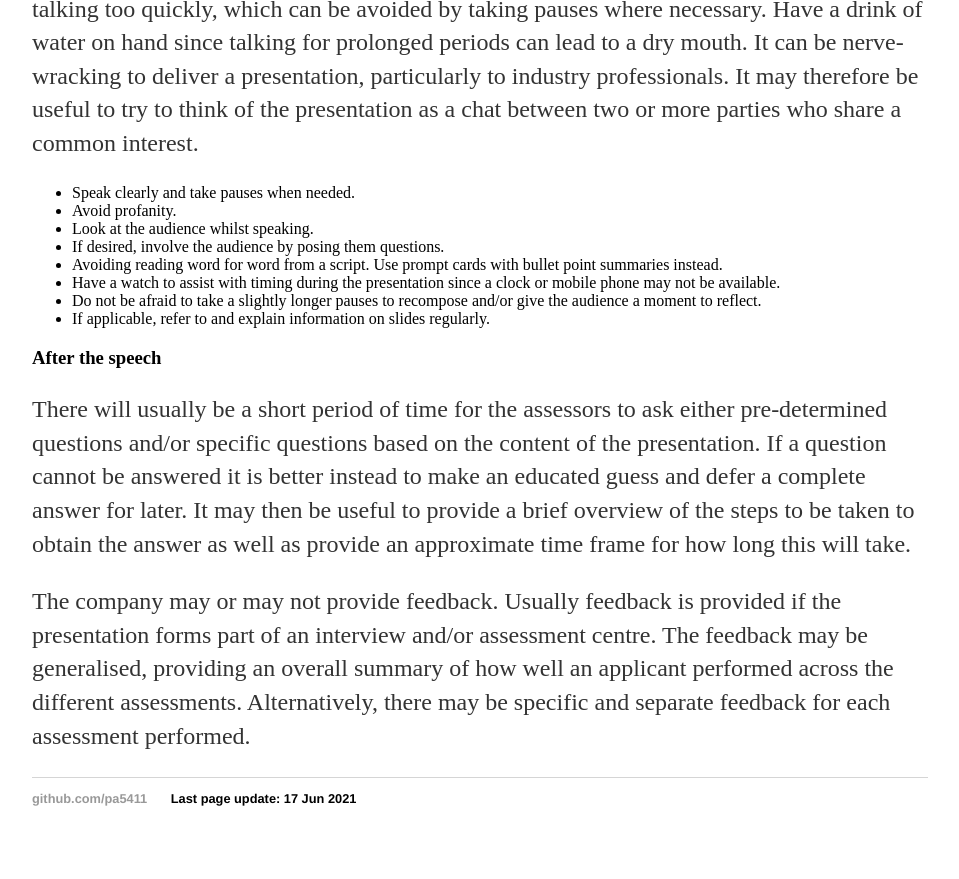
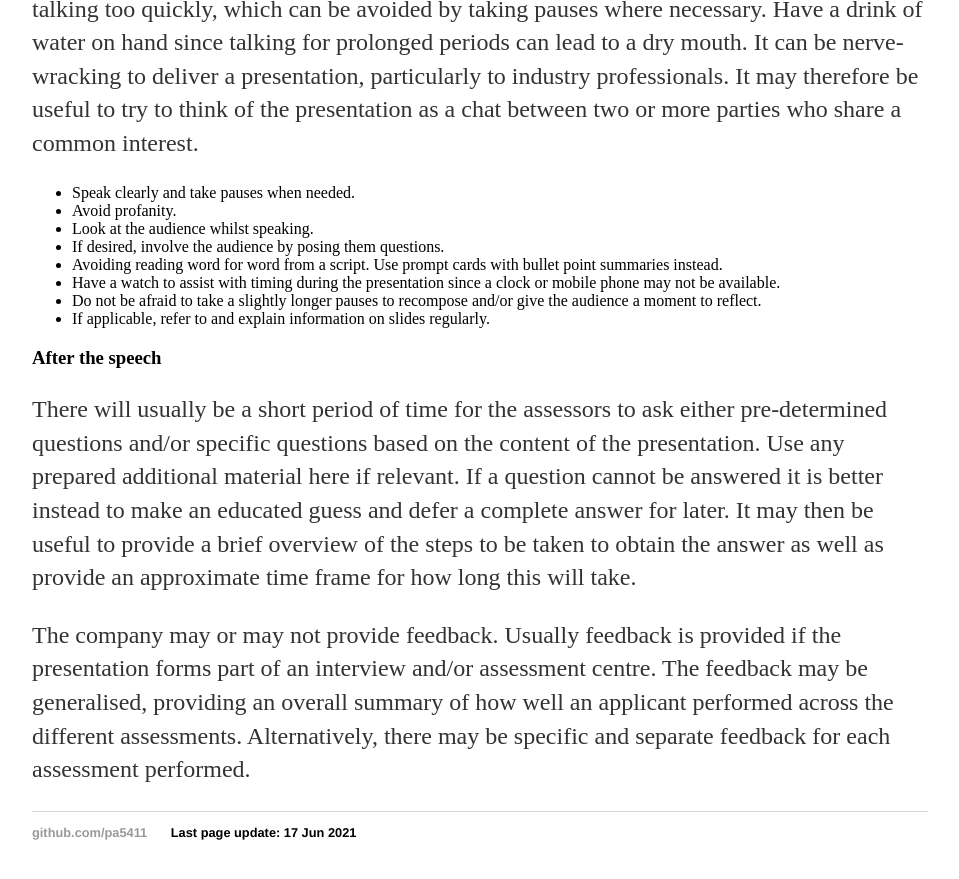
Before and after one commit to pa5411/Graduate-Job-Help, a Jekyll site: the page built from deliveringpresentations.html, in a window 1280 px wide and 900 px high, scrolled down 2763 px. Shown: the top 879 px of the window, without its empty margins (160-1119 px from the left). Built offline with Jekyll 4.4.1, drawn with Linux system fonts in a browser that asks for light colours.

Commit message:
add sentence on additional content to after speech section

```diff
--- a/deliveringpresentations.html
+++ b/deliveringpresentations.html
@@ -70,7 +70,7 @@ date: 2021-06-17
 
 		<h3> After the speech </h3>
 
-		<p> There will usually be a short period of time for the assessors to ask either pre-determined questions and/or specific questions based on the content of the presentation. If a question cannot be answered it is better instead to make an educated guess and defer a complete answer for later. It may then be useful to provide a brief overview of the steps to be taken to obtain the answer as well as provide an approximate time frame for how long this will take. </p>
+		<p> There will usually be a short period of time for the assessors to ask either pre-determined questions and/or specific questions based on the content of the presentation. Use any prepared additional material here if relevant. If a question cannot be answered it is better instead to make an educated guess and defer a complete answer for later. It may then be useful to provide a brief overview of the steps to be taken to obtain the answer as well as provide an approximate time frame for how long this will take. </p>
 
 		<p> The company may or may not provide feedback. Usually feedback is provided if the presentation forms part of an interview and/or assessment centre. The feedback may be generalised, providing an overall summary of how well an applicant performed across the different assessments. Alternatively, there may be specific and separate feedback for each assessment performed. </p>
 
```
